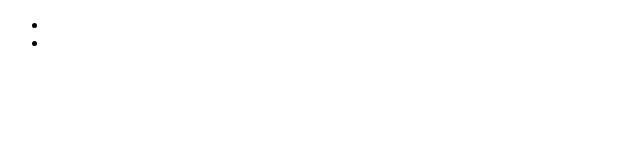
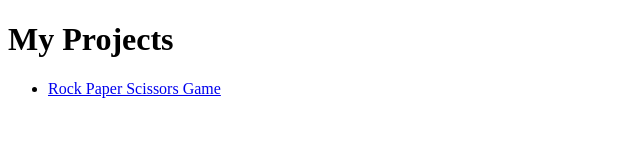
Before and after one commit to codecaptain139/rock-paper-scissors, a plain HTML site: page index.html in a window 1280 px wide. Shown: the whole page, without its empty margins (0-640 px from the left). Drawn offline with Linux system fonts and the light colour scheme.

Commit message:
Added project links to index.html

```diff
--- a/index.html
+++ b/index.html
@@ -1,14 +1,25 @@
 <!DOCTYPE html>
 <html lang="en">
 <head>
-    <meta charset="UTF-8">
-    <meta name="viewport" content="width=device-width, initial-scale=1.0">
-    <title>Project Link List</title>
+  <meta charset="UTF-8">
+  <meta name="viewport" content="width=device-width, initial-scale=1.0">
+  <title>My Projects</title>
 </head>
 <body>
-    <ul>
-        <li><a href="12-rock-paper-scissors.html"></a></li>
-        <li></li>
-    </ul>
+  <h1>My Projects</h1>
+  <ul>
+    <!-- Rock Paper Scissors Project -->
+    <li>
+      <a href="12-rock-paper-scissors.html" target="_blank">
+        Rock Paper Scissors Game
+      </a>
+    </li>
+
+    <!-- Baad me yaha To-Do List add kar dena -->
+    <!-- <li><a href="12-todo-list.html" target="_blank">To-Do List App</a></li> -->
+
+    <!-- Baad me Calculator add kar dena -->
+    <!-- <li><a href="calculator.html" target="_blank">Calculator</a></li> -->
+  </ul>
 </body>
 </html>
```
